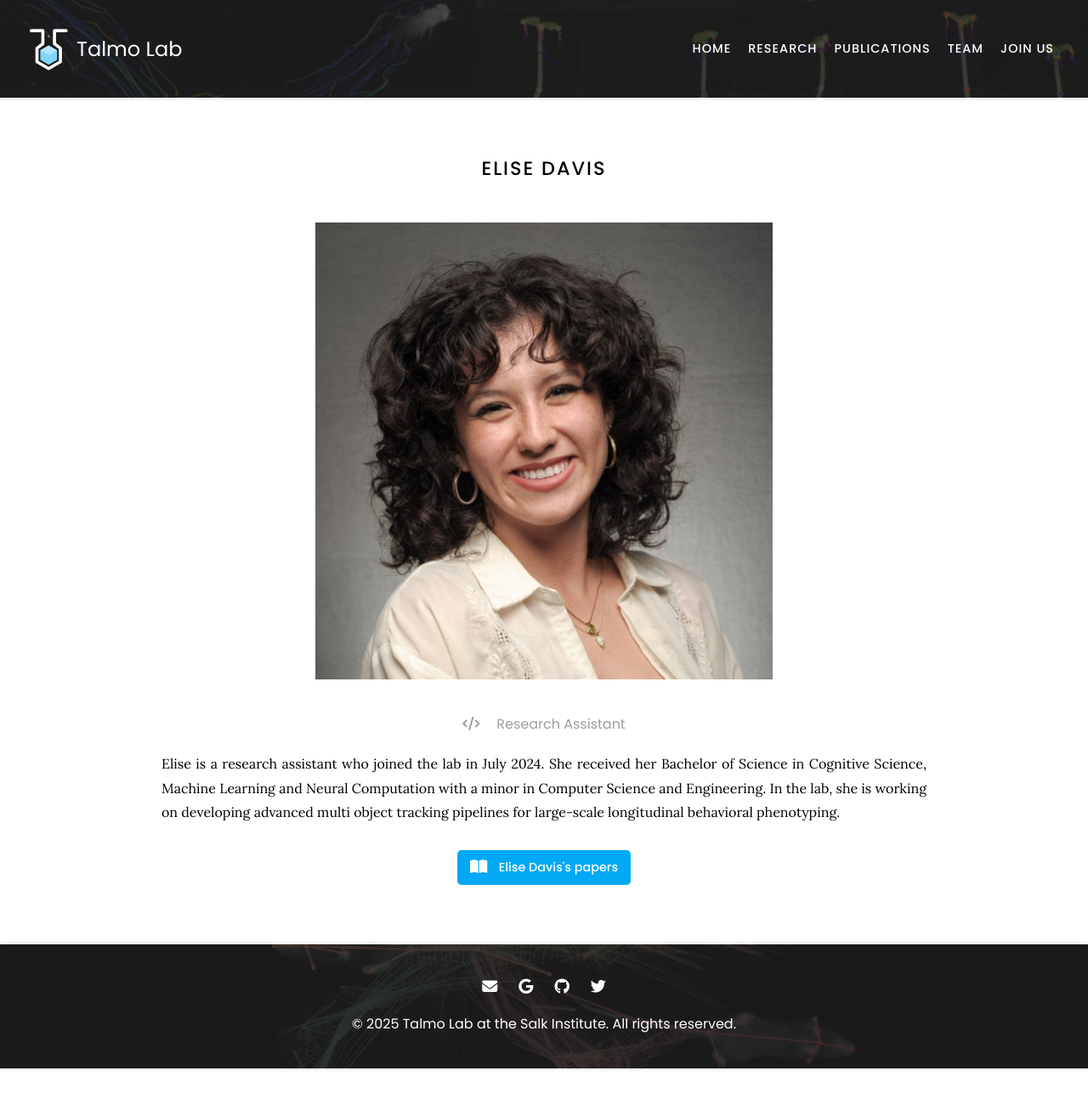
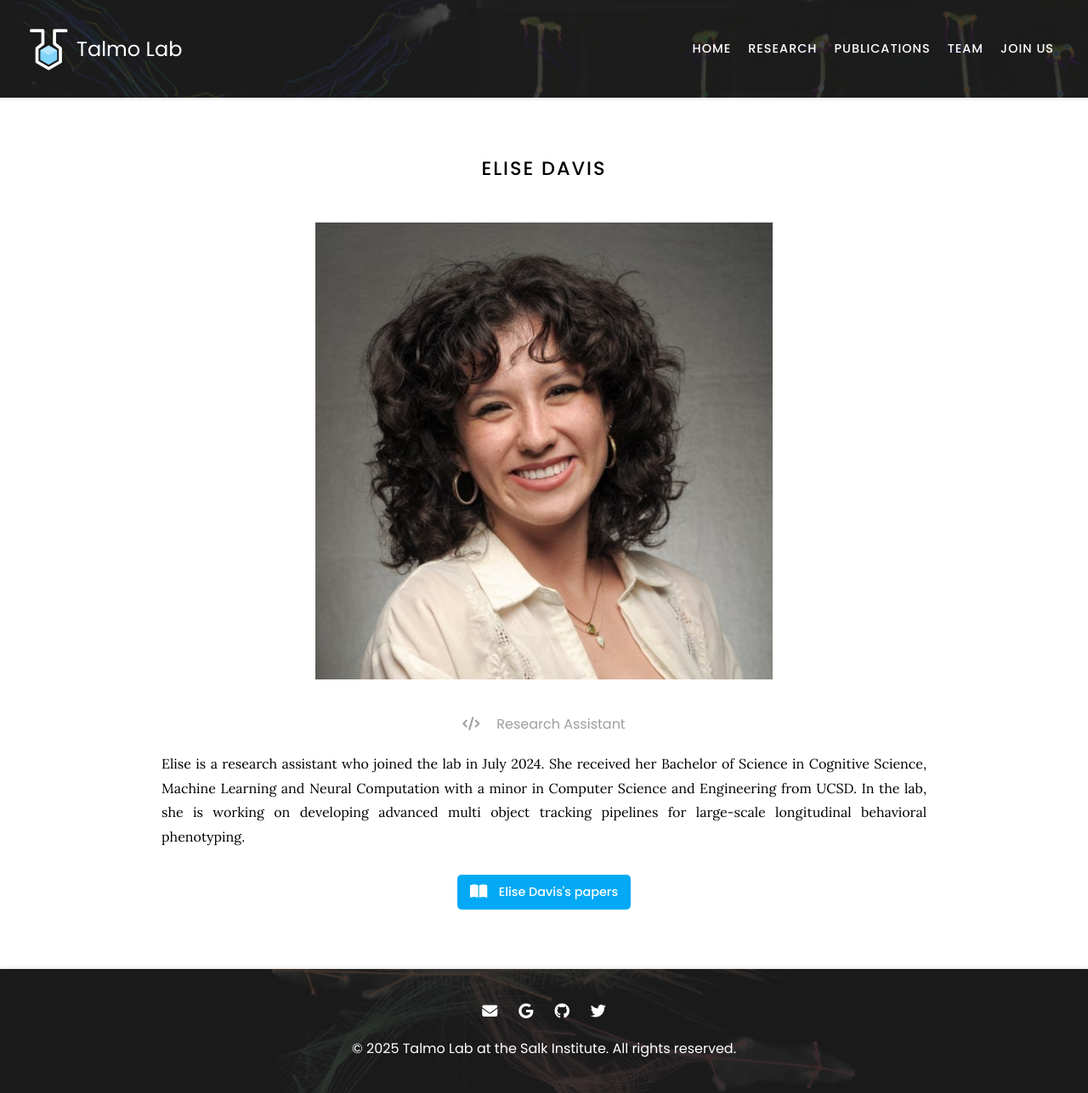
Before and after one commit to talmolab/lab-website, a Jekyll site: the page built from _members/elise-davis.md, in a window 1280 px wide. Shown: the whole page at 85% size. Built offline with Jekyll 4.4.1, drawn with Linux system fonts in a browser that asks for light colours; nearby versions of some CDN libraries; before the commit the page ends 1258 px from its top, so only the background shows below that.

```diff
--- a/_members/elise-davis.md
+++ b/_members/elise-davis.md
@@ -7,5 +7,5 @@ description: Research Assistant
 
 Elise is a research assistant who joined the lab in July 2024. She received her Bachelor
 of Science in Cognitive Science, Machine Learning and Neural Computation with a minor in Computer
-Science and Engineering. In the lab, she is working on developing advanced multi object
+Science and Engineering from UCSD. In the lab, she is working on developing advanced multi object
 tracking pipelines for large-scale longitudinal behavioral phenotyping.
```
Also changed, not shown: _members/carlos-robles.md (added, +9 -0 lines), images/carlos-robles.jpeg (added).
